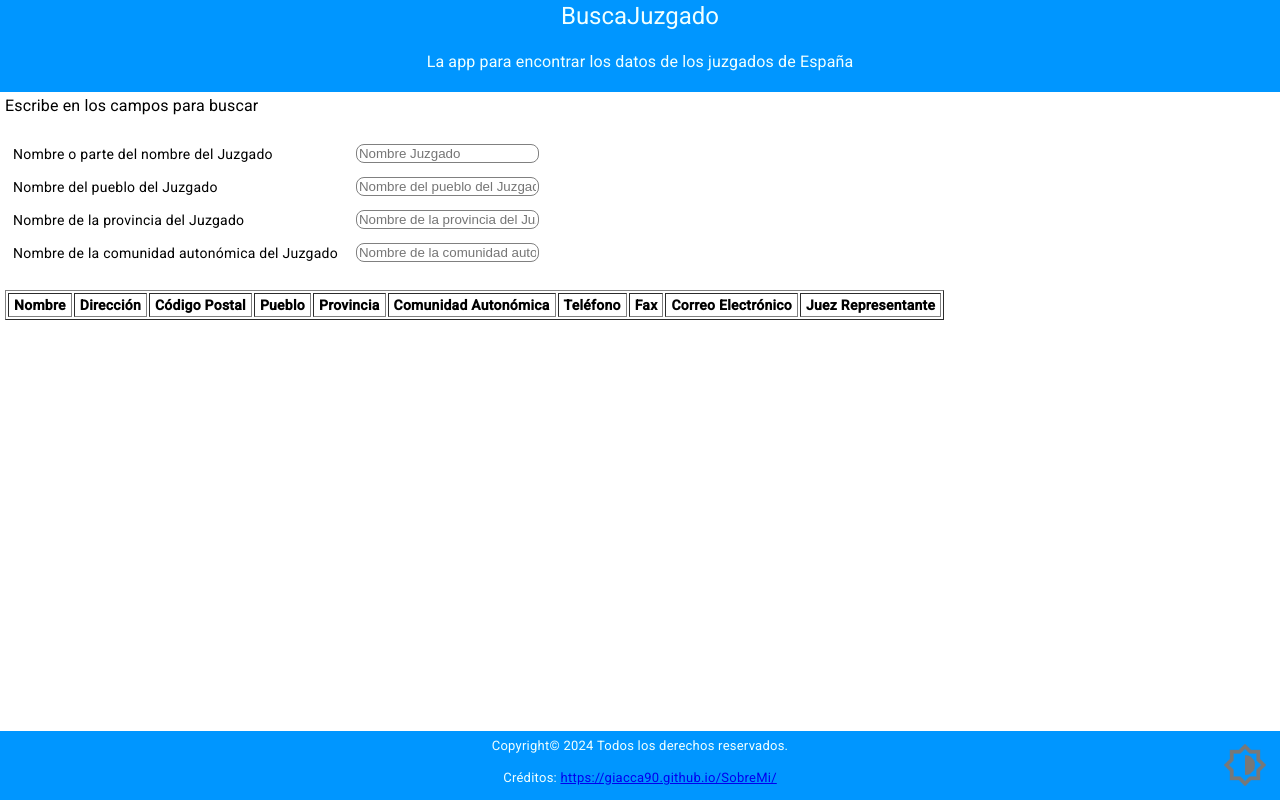
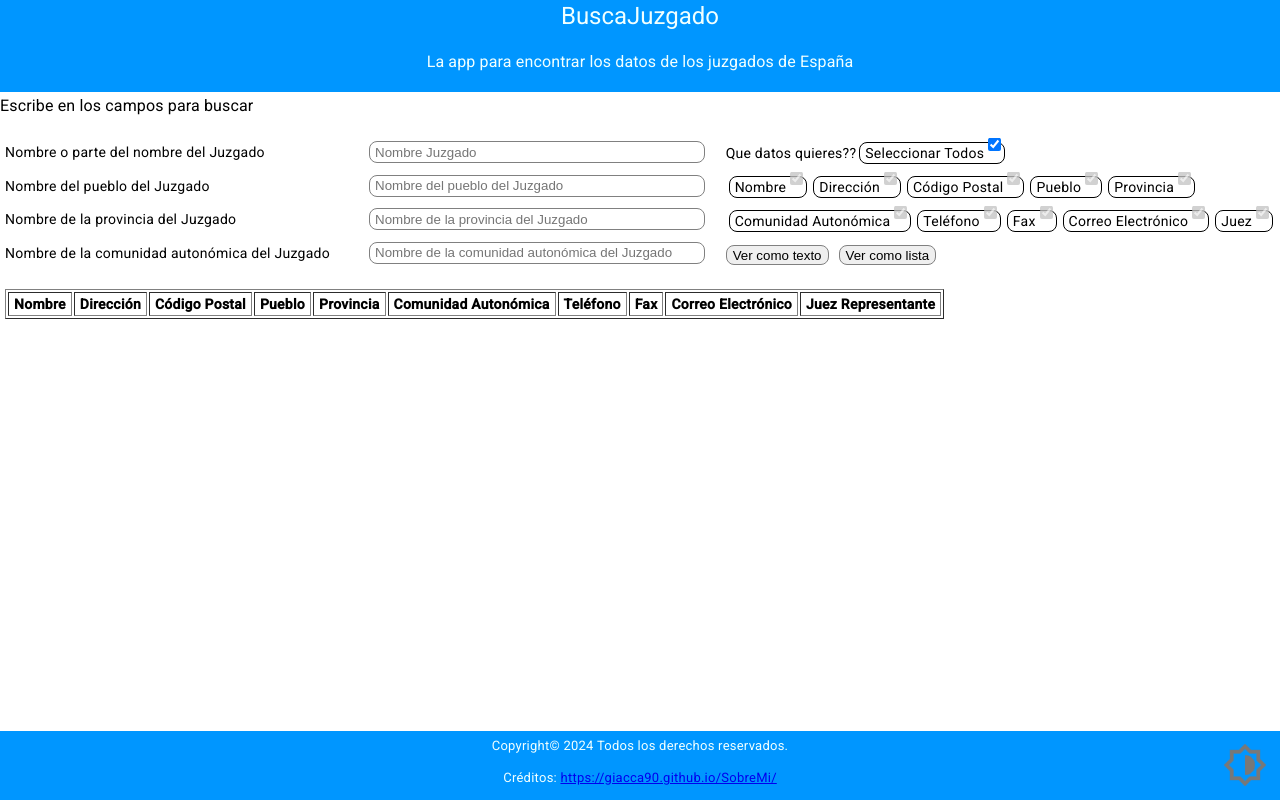
Before and after one commit to giacca90/BuscaJuzgado, an Angular app in the folder Front_Angular/: page / in a window 1280 px wide. Built offline with nearby package versions, Linux system fonts and the light colour scheme.

Commit message:
Corregidos los errores gráficos

```diff
--- a/Front_Angular/src/app/Views/buscador/buscador.component.css
+++ b/Front_Angular/src/app/Views/buscador/buscador.component.css
@@ -1,11 +1,17 @@
 .buscador {
 	margin-left: 5px;
+	display: flex;
+	flex-flow: row wrap;
+	justify-content: space-between;
 }
 
 input[type='text'] {
 	border: 1px solid grey;
 	border-radius: 8px;
+	height: 18px;
 	margin: 5px 14px;
+	padding-left: 5px;
+	flex-grow: 1;
 }
 
 input[type='text']:hover {
@@ -18,44 +24,38 @@ input[type='text']:focus {
 
 input[type='checkbox'] {
 	position: inherit;
-	top: 50%;
-	transform: translateY(-50%);
+	transform: translateY(-70%);
 }
 
 .check {
-	display: inline;
-	padding: 2px;
+	display: flex;
 	border: 1px solid black;
 	border-radius: 8px;
-	margin: 2px;
+	margin: 2px 3px;
 	width: fit-content;
-	height: 100%;
 	align-items: center;
+	height: 20px;
+	padding-left: 5px;
 }
 
 button {
+	margin-top: 3px;
 	margin-right: 10px;
 	border: 1px solid grey;
 	border-radius: 8px;
+	height: 20px;
 }
 
 button:hover {
 	border: 1.5px solid black;
 }
 
-table {
-	position: relative;
-	display: flex;
-	flex-direction: row;
-	flex-wrap: wrap;
-	margin-left: 5px;
-	justify-content: space-between;
-}
-
 .col1 {
 	display: flex;
 	flex-direction: column;
 	flex-wrap: wrap;
+	justify-content: space-between;
+	width: 56%;
 }
 
 .span-input {
@@ -81,6 +81,7 @@ table {
 .checkers {
 	display: flex;
 	flex-flow: row wrap;
+	align-items: center;
 	margin: 4px;
 }
 
@@ -89,4 +90,9 @@ table {
 		flex-direction: column;
 		align-items: normal;
 	}
+
+	.col1 > .span-input > span {
+		white-space: wrap;
+		width: 100%;
+	}
 }
--- a/Front_Angular/src/app/Views/buscador/buscador.component.html
+++ b/Front_Angular/src/app/Views/buscador/buscador.component.html
@@ -1,77 +1,51 @@
+<h3>Escribe en los campos para buscar</h3>
 <div class="buscador">
-	<h3>Escribe en los campos para buscar</h3>
+	<div class="col1">
+		<div class="span-input">
+			<span>Nombre o parte del nombre del Juzgado </span>
+			<input type="text" id="nombre" placeholder="Nombre Juzgado" (change)="this.busca()" />
+		</div>
+		<div class="span-input">
+			<span>Nombre del pueblo del Juzgado </span>
+			<input type="text" id="pueblo" placeholder="Nombre del pueblo del Juzgado" (change)="this.busca()" />
+		</div>
+		<div class="span-input">
+			<span>Nombre de la provincia del Juzgado </span>
+			<input type="text" id="provincia" placeholder="Nombre de la provincia del Juzgado" (change)="this.busca()" />
+		</div>
+		<div class="span-input">
+			<span>Nombre de la comunidad autonómica del Juzgado </span>
+			<input type="text" id="comunidad" placeholder="Nombre de la comunidad autonómica del Juzgado" (change)="this.busca()" />
+		</div>
+	</div>
 
-	<table>
-		<tbody>
-			<tr>
-				<td>
-					<span>Nombre o parte del nombre del Juzgado </span>
-				</td>
-				<td>
-					<input type="text" id="nombre" placeholder="Nombre Juzgado" (change)="this.busca()" />
-				</td>
-				<td>
-					@if(juzgadoService.resultados.length > 0) {
-
-					<div>
+	<div class="col2">
+		@if(juzgadoService.resultados.length == 0) {
+		<div class="checkers">
 			<span>Que datos quieres?? </span>
 			<div class="check">
 				<span>Seleccionar Todos</span>
 				<input type="checkbox" id="checkTodos" (change)="this.checkAll()" checked />
 			</div>
 		</div>
-					}
-				</td>
-			</tr>
-			<tr>
-				<td>
-					<span>Nombre del pueblo del Juzgado </span>
-				</td>
-				<td>
-					<input type="text" id="pueblo" placeholder="Nombre del pueblo del Juzgado" (change)="this.busca()" />
-				</td>
-				<td>
-					@if(juzgadoService.resultados.length > 0) {
-
-					<div class="check"><span>Nombre </span><input type="checkbox" id="nombre" class="checkboxes" checked disabled /></div>
-					<div class="check"><span>Dirección </span><input type="checkbox" id="direccion" class="checkboxes" checked disabled /></div>
-					<div class="check"><span>Código Postal</span><input type="checkbox" id="codigo_postal" class="checkboxes" checked disabled /></div>
-					<div class="check"><span>Pueblo</span><input type="checkbox" id="pueblo" class="checkboxes" checked disabled /></div>
-					<div class="check"><span>Provincia</span><input type="checkbox" id="provincia" class="checkboxes" checked disabled /></div>
-					}
-				</td>
-			</tr>
-			<tr>
-				<td>
-					<span>Nombre de la provincia del Juzgado </span>
-				</td>
-				<td>
-					<input type="text" id="provincia" placeholder="Nombre de la provincia del Juzgado" (change)="this.busca()" />
-				</td>
-				<td>
-					@if(juzgadoService.resultados.length > 0) {
+		<div class="checkers">
+			<div class="check"><span> Nombre </span><input type="checkbox" id="nombre" class="checkboxes" checked disabled /></div>
+			<div class="check"><span> Dirección </span><input type="checkbox" id="direccion" class="checkboxes" checked disabled /></div>
+			<div class="check"><span> Código Postal</span><input type="checkbox" id="codigo_postal" class="checkboxes" checked disabled /></div>
+			<div class="check"><span> Pueblo</span><input type="checkbox" id="pueblo" class="checkboxes" checked disabled /></div>
+			<div class="check"><span> Provincia</span><input type="checkbox" id="provincia" class="checkboxes" checked disabled /></div>
+		</div>
+		<div class="checkers">
 			<div class="check"><span>Comunidad Autonómica </span><input type="checkbox" id="comunidad" class="checkboxes" checked disabled /></div>
 			<div class="check"><span>Teléfono </span><input type="checkbox" id="telefono" class="checkboxes" checked disabled /></div>
 			<div class="check"><span>Fax</span><input type="checkbox" id="fax" class="checkboxes" checked disabled /></div>
 			<div class="check"><span>Correo Electrónico</span><input type="checkbox" id="correo" class="checkboxes" checked disabled /></div>
 			<div class="check"><span>Juez</span><input type="checkbox" id="juez" class="checkboxes" checked disabled /></div>
-					}
-				</td>
-			</tr>
-			<tr>
-				<td>
-					<span>Nombre de la comunidad autonómica del Juzgado </span>
-				</td>
-				<td>
-					<input type="text" id="comunidad" placeholder="Nombre de la comunidad autonómica del Juzgado" (change)="this.busca()" />
-				</td>
-				<td>
-					@if(juzgadoService.resultados.length > 0) {
+		</div>
+		<div class="checkers">
 			<button type="button" (click)="abriVentana()">Ver como texto</button>
 			<button type="button" (click)="abriLista()">Ver como lista</button>
+		</div>
 		}
-				</td>
-			</tr>
-		</tbody>
-	</table>
 	</div>
+</div>
--- a/Front_Angular/src/app/Views/resultado/resultado.component.css
+++ b/Front_Angular/src/app/Views/resultado/resultado.component.css
@@ -1,5 +1,6 @@
 :host {
 	display: flex;
+	flex-direction: column;
 	flex: 1;
 	overflow: hidden; /* Evita el desbordamiento del componente */
 }
@@ -12,9 +13,8 @@ td {
 }
 
 .tableContainer {
-	width: 100%;
+	margin-left: 5px;
 	height: 100%;
-	margin-left: 5px;
 	overflow-x: auto;
 	overflow-y: auto;
 }
--- a/Front_Angular/src/app/app.component.css
+++ b/Front_Angular/src/app/app.component.css
@@ -1,9 +1,10 @@
 :host {
 	display: flex;
 	flex-direction: column;
-	height: 100vh;
+	flex: 1;
 	margin: 0;
 	padding: 0;
+	max-height: 200vh;
 }
 
 h1 {
@@ -66,5 +67,5 @@ button img {
 }
 
 button:hover img {
-	transform: scale(0.8); /* Escala la imagen al 120% */
+	transform: scale(0.8);
 }
--- a/Front_Angular/src/app/app.component.html
+++ b/Front_Angular/src/app/app.component.html
@@ -5,7 +5,7 @@
 
 <app-buscador></app-buscador>
 <br />
-<app-resultado style="overflow-y: auto"></app-resultado>
+<app-resultado></app-resultado>
 
 <div class="footer">
 	<div class="contenido-footer">
--- a/Front_Angular/src/styles.css
+++ b/Front_Angular/src/styles.css
@@ -16,8 +16,11 @@ html,
 body {
 	margin: 0;
 	padding: 0;
+	display: flex;
+	flex-direction: column;
+	height: 100vh;
+	max-height: 200vh;
 	font-family: Roboto, 'Helvetica Neue', sans-serif;
-	height: 100%;
 	transition: background-color 0.3s, color 0.3s;
 }
 
```
Lines whose indentation alone changed are shown as unchanged.
